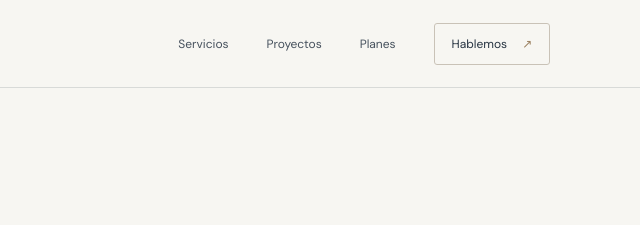
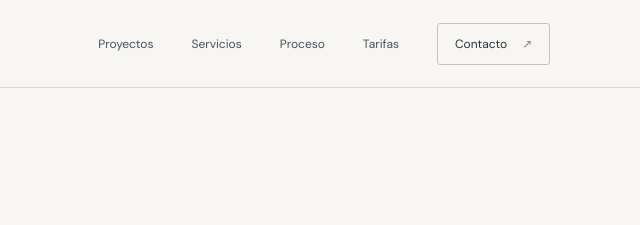
Before and after one commit to rudbdhduebejdjdvdj-rgb/hector-jimenez-web, a plain HTML site: page index.html in a window 1280 px wide. Shown: the top 225 px of the page, 640-1280 px from the left. Drawn offline with Linux system fonts and the light colour scheme.

Commit message:
Add process page to portfolio navigation

```diff
--- a/index.html
+++ b/index.html
@@ -17,7 +17,7 @@
     <a class="brand" href="#inicio"><span class="brand-mark">A<span>.</span></span><span>ALEJANDRO ESTÉVEZ<small>DISEÑO DIGITAL</small></span></a>
     <button class="menu-toggle" aria-label="Abrir menú" aria-expanded="false">☰</button>
     <nav class="nav">
-      <a href="#servicios">Servicios</a><a href="#proyectos">Proyectos</a><a href="#planes">Planes</a><a class="nav-cta" href="#contacto">Hablemos <span>↗</span></a>
+      <a href="#proyectos">Proyectos</a><a href="#servicios">Servicios</a><a href="behind-the-scenes/">Proceso</a><a href="#planes">Tarifas</a><a class="nav-cta" href="#contacto">Contacto <span>↗</span></a>
     </nav>
   </header>
   <main>
```
